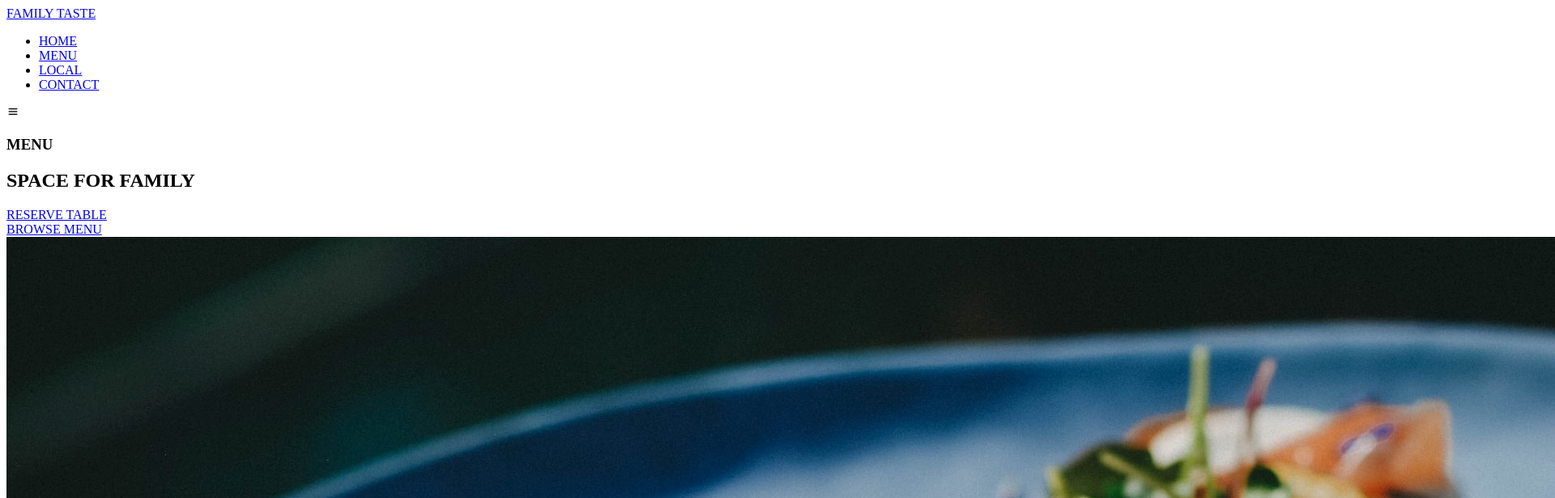
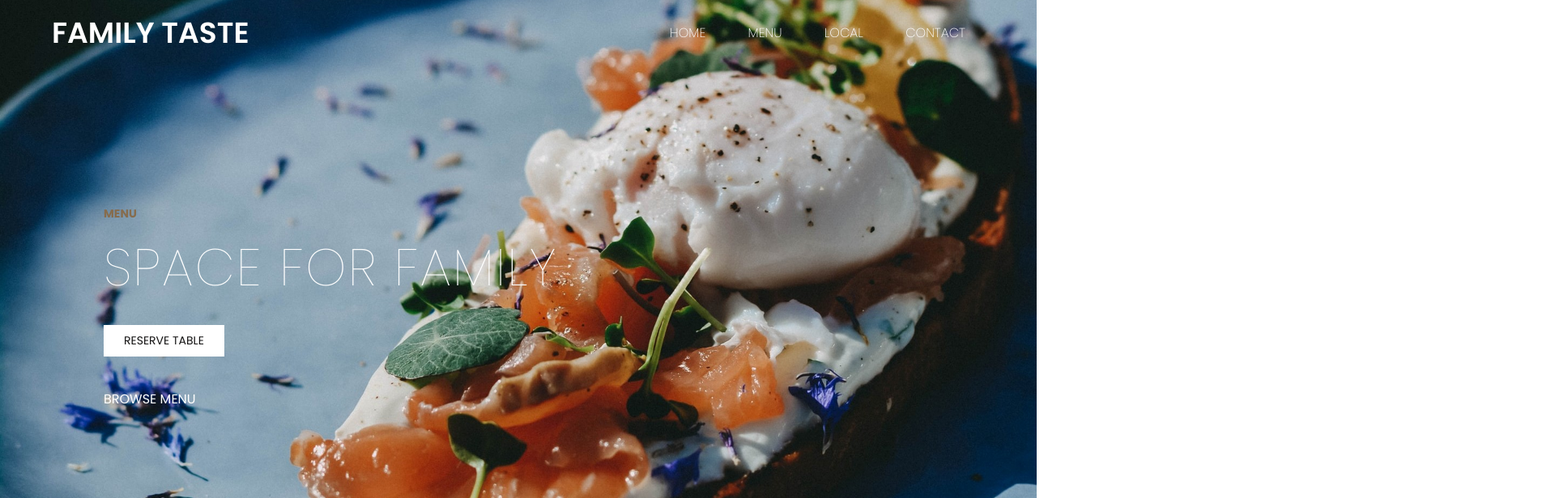
Before and after one commit to ntth2000/familytaste, a plain HTML site: page index.html in a window 1280 px wide. Shown: the top 616 px of the page at 81% size, 1920 px wide, since content can reach past the window. Drawn offline with nearby package versions, Linux system fonts and the light colour scheme.

Commit message:
Update index.html

```diff
--- a/index.html
+++ b/index.html
@@ -9,7 +9,7 @@
     <link href='https://cdn.jsdelivr.net/npm/boxicons@2.0.5/css/boxicons.min.css' rel='stylesheet'>
 
     <!--========== CSS ==========-->
-    <link rel="stylesheet" href="styles2.css">
+    <link rel="stylesheet" href="styles.css">
 
     <title>Restaurent Website</title>
 </head>
@@ -176,7 +176,7 @@
     <!--========== SCROLL REVEAL ==========-->
     <script src="https://unpkg.com/scrollreveal"></script>
     <!--========== JAVASCRIPT=============-->
-    <script src="app2.js"></script>
+    <script src="app.js"></script>
 </body>
 
 </html>
```
